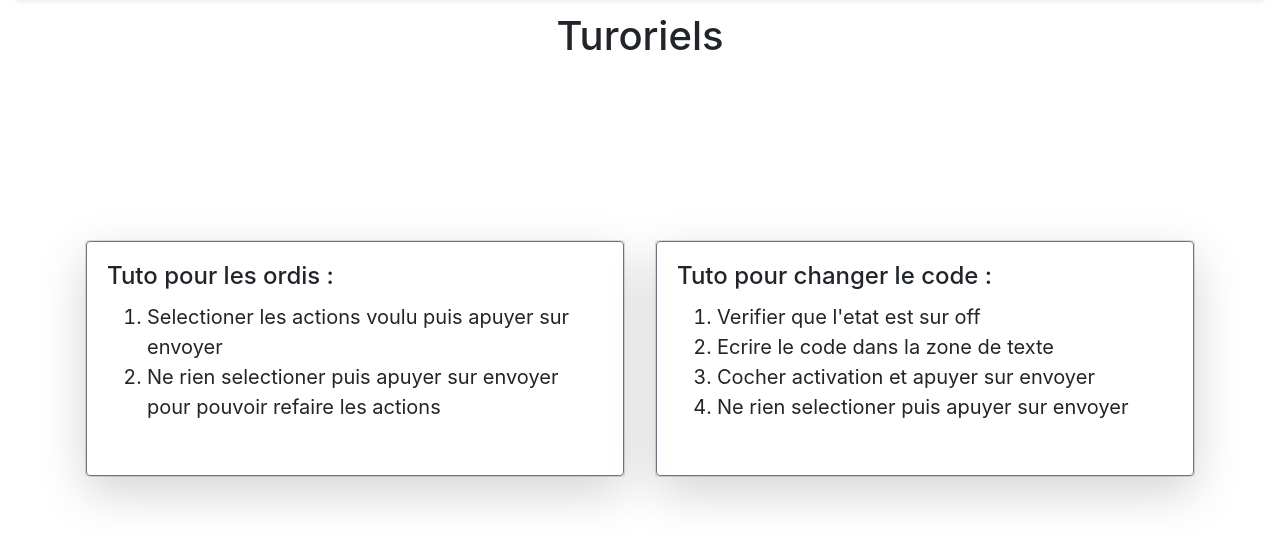
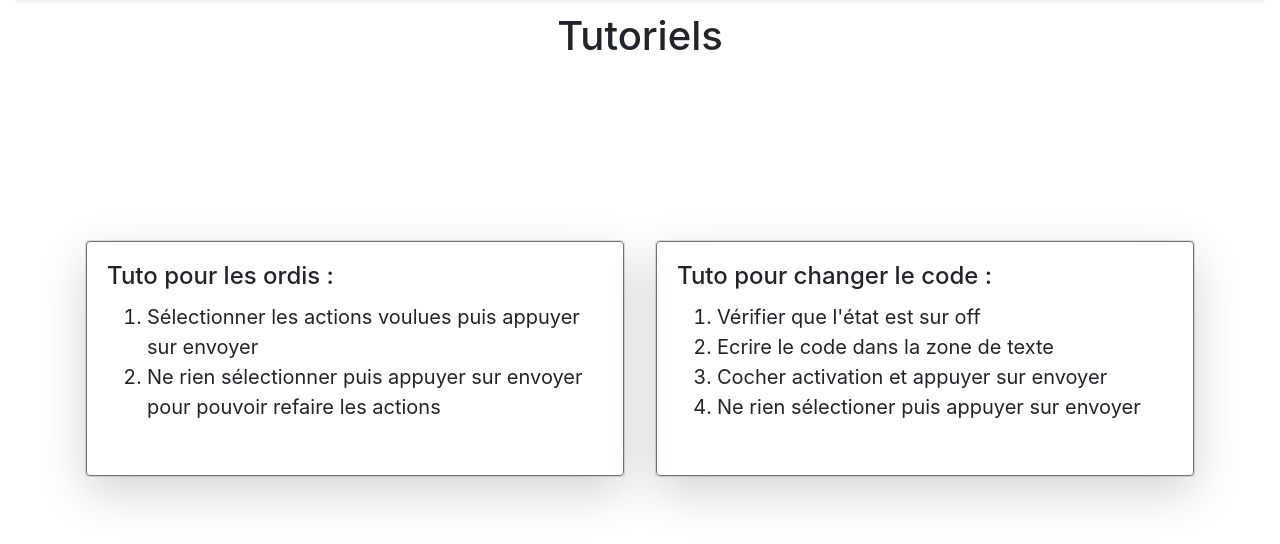
Before and after one commit to SimonSD1/parcoursup_app_control, a Flask app: page / in a window 1280 px wide. Shown: the part 58-602 px from the top of the page. Run offline with Flask 2, Linux system fonts and the light colour scheme; some libraries are stand-ins or nearby versions.

Commit message:
orthographe

```diff
--- a/templates/code.html
+++ b/templates/code.html
@@ -29,14 +29,14 @@
     </div>
     </nav>
     </div>
-    <h1 class="text-center" style="height: 71px;">Page pour mettre a jour le code</h1>
+    <h1 class="text-center" style="height: 71px;">Page pour mettre à jour le code</h1>
     <div class="text-justify">
         <div class="container" style="font-size: 20px;">
             <div class="row" style="height: 556px;">
                 <div class="col-md text-left" style="height: 205px;">
                     <div class="card" style="background-color: rgba(255,255,255,0.29);filter: blur(0px);">
                         <div class="card-body border rounded border-secondary shadow-lg">
-                            <h4 class="card-title">Programe a envoyer</h4>
+                            <h4 class="card-title">Programme à envoyer</h4>
                             <form method='POST'>
 
 
@@ -57,7 +57,7 @@
             {%for activates in activate%}
                 <div id="etat">
                     <h4>
-                    <div id='etat2'<p>etat : {{activates.data}}</p></div>
+                    <div id='etat2'<p>état : {{activates.data}}</p></div>
                     </h4>
                 </div>
             {%endfor%}
--- a/templates/index.html
+++ b/templates/index.html
@@ -28,7 +28,7 @@
     </div>
     </nav>
     </div>
-    <h1 class="text-center d-flex justify-content-center align-items-center align-content-center" style="height: 71px;">Turoriels</h1>
+    <h1 class="text-center d-flex justify-content-center align-items-center align-content-center" style="height: 71px;">Tutoriels</h1>
     <div class="text-justify">
         <div class="container" style="font-size: 20px;">
             <div class="row d-flex justify-content-center align-items-center" style="height: 556px;">
@@ -37,8 +37,8 @@
                         <div class="card-body border rounded border-secondary shadow-lg" style="height: 235px;">
                             <h4 class="card-title">Tuto pour les ordis :</h4>
                             <ol>
-                                <li>Selectioner les actions voulu puis apuyer sur envoyer</li>
-                                <li>Ne rien selectioner puis apuyer sur envoyer pour pouvoir refaire les actions</li>
+                                <li>Sélectionner les actions voulues puis appuyer sur envoyer</li>
+                                <li>Ne rien sélectionner puis appuyer sur envoyer pour pouvoir refaire les actions</li>
                             </ol>
                         </div>
                     </div>
@@ -48,10 +48,10 @@
                         <div class="card-body border rounded border-secondary shadow-lg" style="filter: blur(0px);background-color: rgba(255,255,255,0);height: 235px;">
                             <h4 class="card-title">Tuto pour changer le code :</h4>
                             <ol>
-                                <li>Verifier que l'etat est sur off&nbsp;</li>
+                                <li>Vérifier que l'état est sur off&nbsp;</li>
                                 <li>Ecrire le code dans la zone de texte</li>
-                                <li>Cocher activation et apuyer sur envoyer<br></li>
-                                <li>Ne rien selectioner puis apuyer sur envoyer&nbsp;</li>
+                                <li>Cocher activation et appuyer sur envoyer<br></li>
+                                <li>Ne rien sélectioner puis appuyer sur envoyer&nbsp;</li>
                             </ol>
                         </div>
                     </div>
```
Also changed, not shown: templates/CDI.html (+4 -4 lines), templates/LC103.html (+5 -5 lines), templates/LC104.html (+5 -5 lines).
